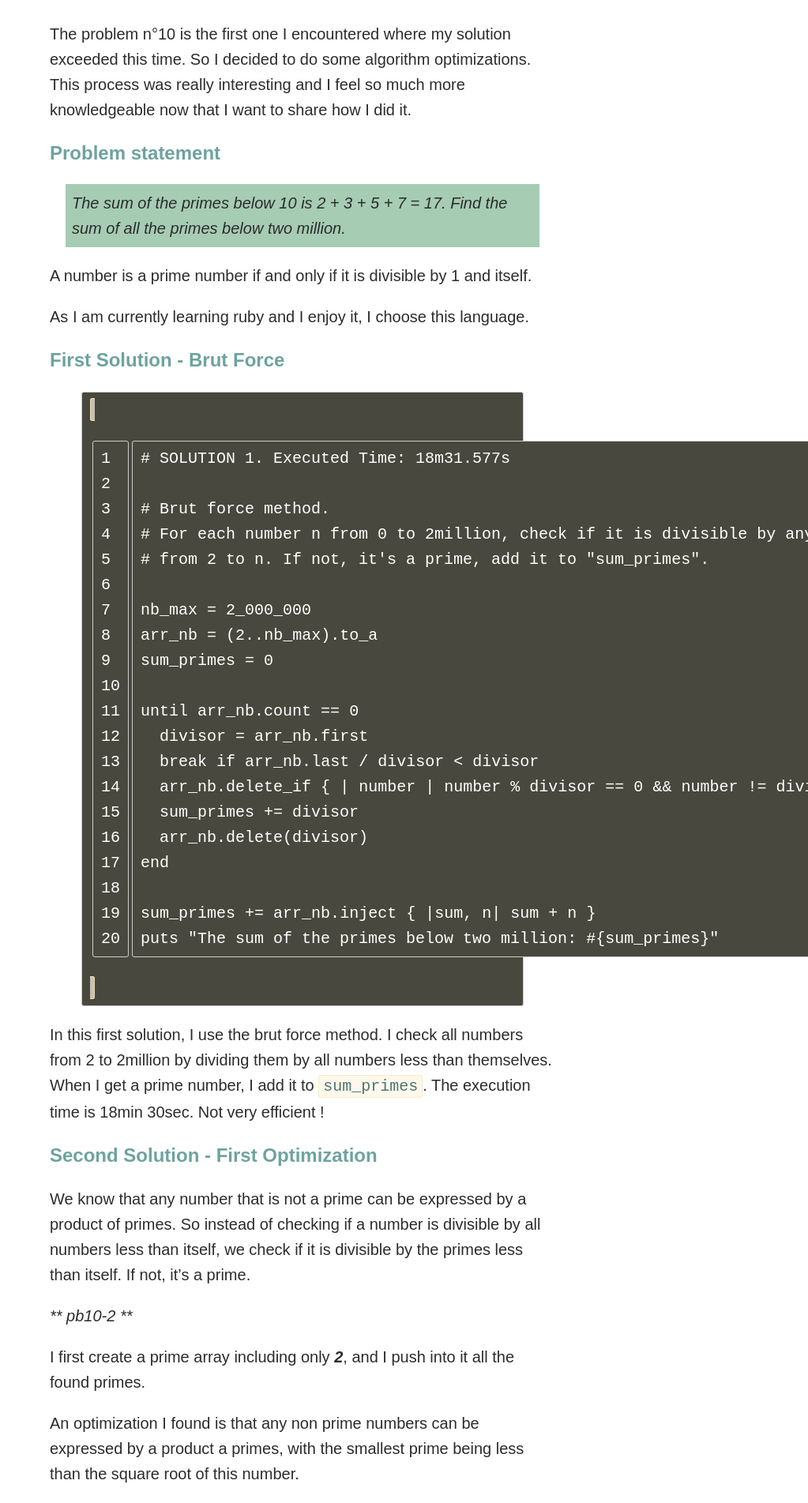
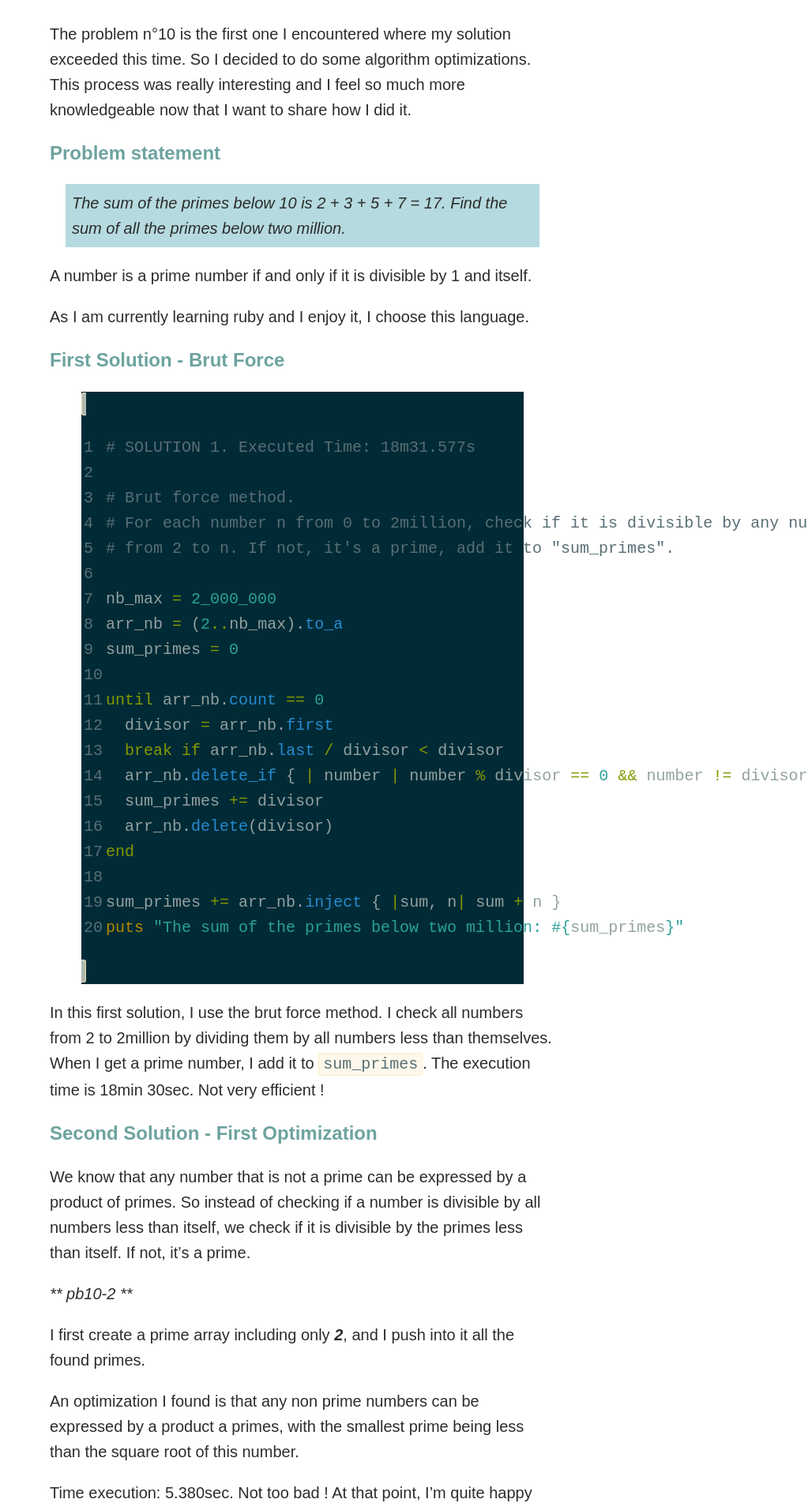
Before and after one commit to florianmainguy/florianmainguy.github.io, a Jekyll site: the page built from _posts/2015-08-28-sum-of-prime-numbers-program-optimization.markdown, in a window 1280 px wide. Shown: the part 626-2529 px from the top of the page at 79% size, without its empty margins (257-1280 px from the left). Built offline with Jekyll 4.4.1, drawn with Linux system fonts in a browser that asks for light colours.

Commit message:
restructuration

```diff
--- a/_sass/_layout.scss
+++ b/_sass/_layout.scss
@@ -98,19 +98,9 @@ h2 {
 }
 .blockquote {
     margin:1em 20px;
-    background: #A6CCB4;
+    background: #B5DADF;
     padding: 8px 8px 8px 8px;
     font-style: italic;
-}
-.highlight pre, pre, .highlight .hll {
-    background-color: #49483E;
-    border: 1px solid #ccc;
-    padding: 6px 10px;
-    border-radius: 3px;
-    color: #FFFFFF;
-}
-code {
-  color: #4C7572; /* dark grey */
 }
 
 
--- a/css/main.scss
+++ b/css/main.scss
@@ -47,5 +47,6 @@ $on-laptop:        800px;
 // Import partials from `sass_dir` (defaults to `_sass`)
 @import
         "base",
-        "layout"
+        "layout",
+        "solarized-dark"
 ;
```
